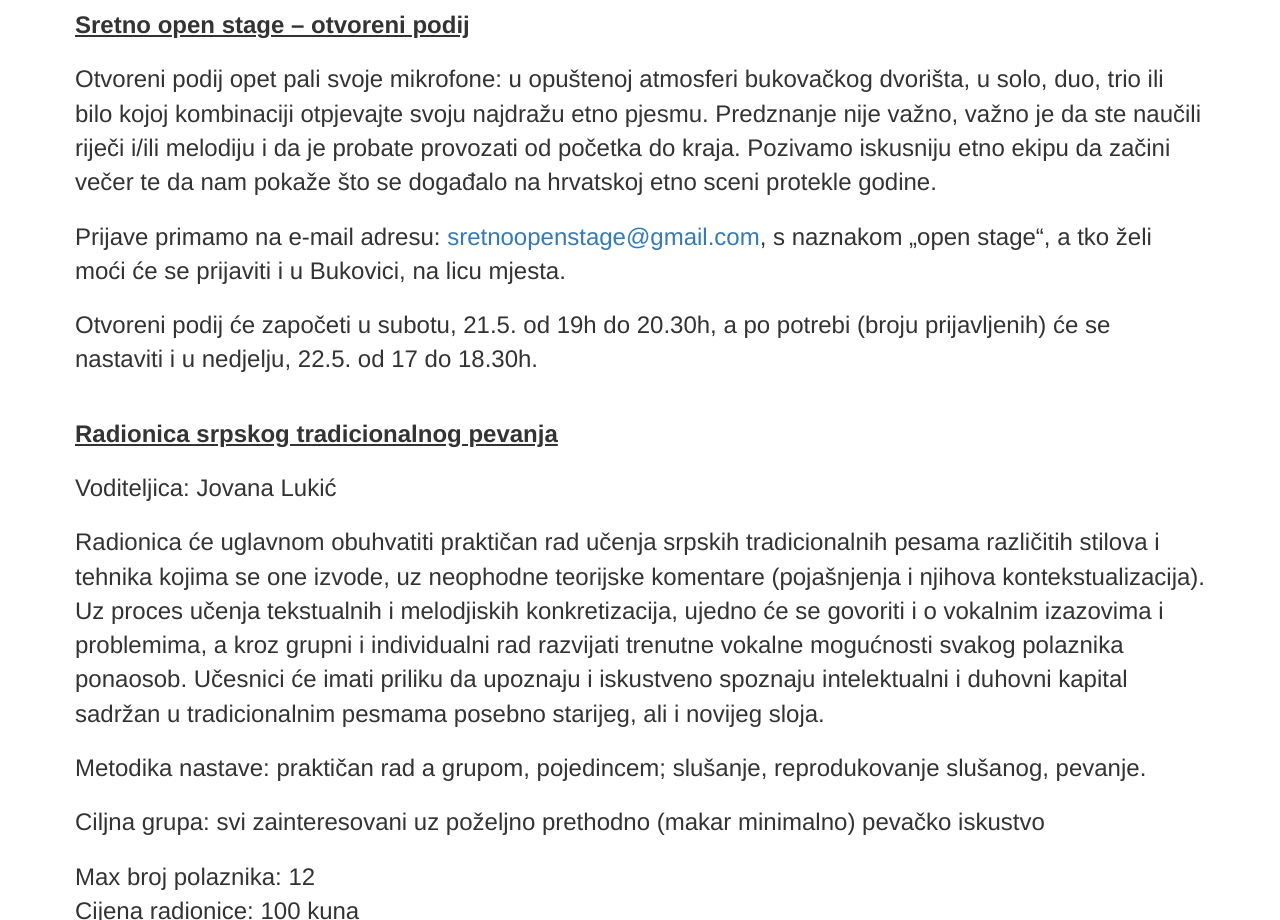
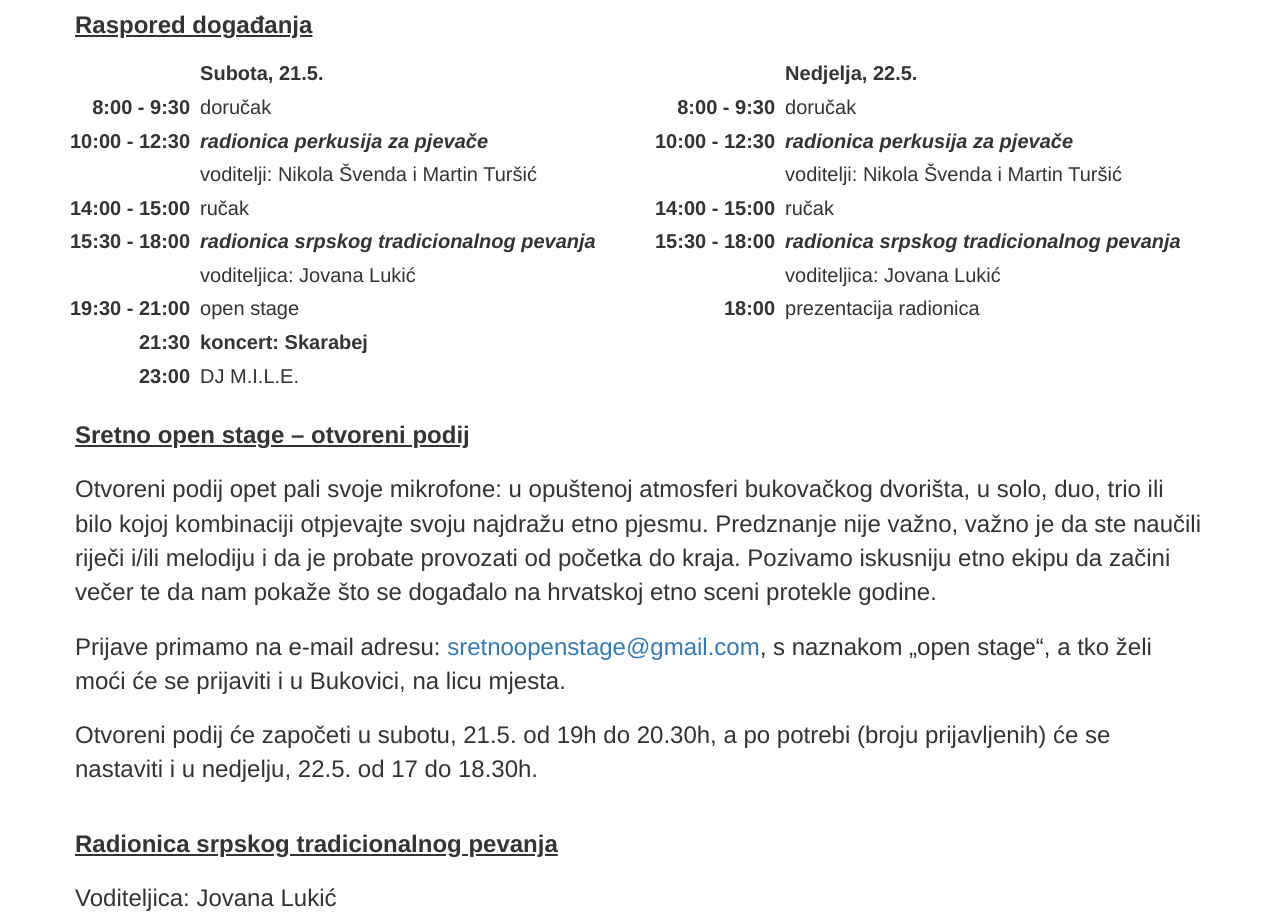
Before and after one commit to sretnoetno/sretnoetnofest, a plain HTML site: page index.html in a window 1280 px wide. Shown: the part 1880-2800 px from the top of the page. Drawn offline with nearby package versions, Linux system fonts and the light colour scheme.

Commit message:
Dodao satnicu...

```diff
--- a/index.html
+++ b/index.html
@@ -25,6 +25,21 @@ body {
 p {
   padding: 5px;
 }
+table {
+  font-size: 20px;
+}
+td {
+  padding: 2px 0 3px 0;
+}
+tr:first-child {
+  font-weight: bold;
+}
+td:first-child {
+  font-weight: bold;
+  font-size: 20px;
+  white-space: nowrap;
+  padding-right: 10px;
+}
 </style>
 
 
@@ -40,7 +55,7 @@ p {
 
 <p></p>
 
-<p>SrEtno etno fest dvodnevni je događaj koji će se odviti u <b>Bukovici Utinjskoj</b>, <b>21. i 22. svibnja 2016.g</b>, a bit će posvećen učenju, sviranju, slušanju i izvođenju etno – tradicijske, <i>world music, </i>narodne – glazbe.</br>
+<p>SrEtno etno fest dvodnevni je događaj koji će se odviti u <strong>Bukovici Utinjskoj</strong>, <strong>21. i 22. svibnja 2016.g</strong>, a bit će posvećen učenju, sviranju, slušanju i izvođenju etno – tradicijske, <i>world music, </i>narodne – glazbe.</br>
 
 U centru događanja je <i>open stage</i> – otvoreni podij za sve ljude osjećaju potrebu, želju ili nagon da otpjevaju svoju najdražu etno pjesmu pred drugima, a najavljujemo i dvije pjevačke radionice te koncert slovenskog vokalno-instrumentalnog benda „Skarabej“. Događaj organizira udruga „Kamene babe“ u suradnji s udrugom „Ekodrom“, u svrhu istraživanja i oživljavanja nematerijalne glazbene kulturne baštine cijelog Balkana.</p>
 
@@ -57,7 +72,94 @@ U centru događanja je <i>open stage</i> – otvoreni podij za sve ljude osjeća
 
 <p></p>
 
-<p><u><b id="open-stage">Sretno open stage – otvoreni podij</b></u></p>
+<p><u><strong id="satnica">Raspored događanja</strong></u></p>
+
+<div class="row">
+<div class="col-md-6">
+<table>
+ <tr>
+  <td></td>
+  <td>Subota, 21.5.</td>
+ </tr>
+ <tr>
+  <td class="text-right">8:00 - 9:30</td>
+  <td>doručak</td>
+ </tr>
+ <tr>
+  <td class="text-right">10:00 - 12:30</td>
+  <td><strong><em>radionica perkusija za pjevače</em></strong></td>
+ </tr>
+ <tr>
+  <td></td>
+  <td>voditelji: Nikola Švenda i Martin Turšić</td>
+ </tr>
+ <tr>
+  <td class="text-right">14:00 - 15:00</td>
+  <td>ručak</td>
+ </tr>
+ <tr>
+  <td class="text-right">15:30 - 18:00</td>
+  <td><strong><em>radionica srpskog tradicionalnog pevanja</em></strong></td>
+ </tr>
+ <tr>
+  <td></td>
+  <td>voditeljica: Jovana Lukić</td>
+ </tr>
+ <tr>
+  <td class="text-right">19:30 - 21:00</td>
+  <td>open stage</td>
+ </tr>
+ <tr>
+  <td class="text-right">21:30</td>
+  <td><strong>koncert: Skarabej</strong></td>
+ </tr>
+ <tr>
+  <td class="text-right">23:00</td>
+  <td>DJ M.I.L.E.</td>
+ </tr>
+</table>
+</div>
+<div class="col-md-6">
+<table>
+ <tr>
+  <td></td>
+  <td>Nedjelja, 22.5.</td>
+ </tr>
+ <tr>
+  <td class="text-right">8:00 - 9:30</td>
+  <td>doručak</td>
+ </tr>
+ <tr>
+  <td class="text-right">10:00 - 12:30</td>
+  <td><strong><em>radionica perkusija za pjevače</em></strong></td>
+ </tr>
+ <tr>
+  <td></td>
+  <td>voditelji: Nikola Švenda i Martin Turšić</td>
+ </tr>
+ <tr>
+  <td class="text-right">14:00 - 15:00</td>
+  <td>ručak</td>
+ </tr>
+ <tr>
+  <td class="text-right">15:30 - 18:00</td>
+  <td><strong><em>radionica srpskog tradicionalnog pevanja</em></strong></td>
+ </tr>
+ <tr>
+  <td></td>
+  <td>voditeljica: Jovana Lukić</td>
+ </tr>
+ <tr>
+  <td class="text-right">18:00</td>
+  <td>prezentacija radionica</td>
+ </tr>
+</table>
+</div>
+</div>
+
+<p></p>
+
+<p><u><strong id="open-stage">Sretno open stage – otvoreni podij</strong></u></p>
 
 <p>Otvoreni podij opet pali svoje mikrofone: u opuštenoj atmosferi bukovačkog dvorišta, u solo, duo, trio ili bilo kojoj kombinaciji otpjevajte svoju najdražu etno pjesmu. Predznanje nije važno, važno je da ste naučili riječi i/ili melodiju i da je probate provozati od početka do kraja. Pozivamo iskusniju etno ekipu da začini večer te da nam pokaže što se događalo na hrvatskoj etno sceni protekle godine.</p>
 
@@ -67,7 +169,7 @@ U centru događanja je <i>open stage</i> – otvoreni podij za sve ljude osjeća
 
 <p id="radionice"></p>
 
-<p><u><b id="radionica-pevanja">Radionica srpskog tradicionalnog pevanja</b></u></p>
+<p><u><strong id="radionica-pevanja">Radionica srpskog tradicionalnog pevanja</strong></u></p>
 
 <p>Voditeljica: Jovana Lukić</p>
 
@@ -87,32 +189,32 @@ Cijena radionice: 100 kuna</p>
   <iframe class="embed-responsive-item" src="https://www.youtube-nocookie.com/embed/vaOW7l-_6F0?rel=0" allowfullscreen></iframe>
 </div></div></div></p>
 
-<p><b>Jovana Lukić</b> je etnomuzikologinja iz Beograda. Njen istraživački interes je usmeren ka tradicionalnom narodnom pevanju sa prostora bivših jugoslovenskih republika, primenjenoj etnomuzikologiji, vokalnoj pedagogiji zasnovanoj na tradicionalnom pevanju, i metodologiji naučnog rada u etrnomuzikologiji. Pored istraživanja, duži niz godina se bavi i tradicionalnim narodnim pevanjem, a od 2010. godine članica je vokalnog a capella sastava Pjevačka družina Svetlane Spajić sa kojim je snimila tri CD-a i nastupala na brojnim koncertima u Srbiji i u mnogim evropskim zemljama.</p>
+<p><strong>Jovana Lukić</strong> je etnomuzikologinja iz Beograda. Njen istraživački interes je usmeren ka tradicionalnom narodnom pevanju sa prostora bivših jugoslovenskih republika, primenjenoj etnomuzikologiji, vokalnoj pedagogiji zasnovanoj na tradicionalnom pevanju, i metodologiji naučnog rada u etrnomuzikologiji. Pored istraživanja, duži niz godina se bavi i tradicionalnim narodnim pevanjem, a od 2010. godine članica je vokalnog a capella sastava Pjevačka družina Svetlane Spajić sa kojim je snimila tri CD-a i nastupala na brojnim koncertima u Srbiji i u mnogim evropskim zemljama.</p>
 
 <p></p>
 
-<p><u><b id="radionica-perkusija">Radionica perkusija za pjevače</b></u></p>
+<p><u><strong id="radionica-perkusija">Radionica perkusija za pjevače</strong></u></p>
 
 <p>Voditelji: Martin Turšić i Nikola Švenda</p>
 
 <p>Svi koji su ikad otpjevali barem „Jovano Jovanke“ bez pomoći tarabuke ili djembea znaju kako „šuplje“ zna zazvučati pjesma. Neizostavni dio balkanskih pjesama, ritmički nepravilni obrasci makedonskih, bugarskih, srpskih pjesama određuju mjesto naglašenih i nenaglašenih doba, a time i „žilu kucavicu“ same pjesme. Bez dubinskog osjećaja za taj ritam, to nisu iste pjesme. U dva dana radionice perkusionisti Nikola Švenda i Martin Turšić uz pratnju vokala podučit će nas kako uz pomoć perkusija pratiti svoju pjesmu.</p>
 
-<p>Za potrebe radionice, potrebno je donijeti <b>vlastite perkusije po izboru</b> (Djembe, bongosi, konge, tarabuka, frame drum, tamburini i slične udaraljke, lonci, poklopci i slične udaraljke). Ako nemate vlastite perkusije, javite nam se pa ćemo pokušati naći nešto za vas.</p>
+<p>Za potrebe radionice, potrebno je donijeti <strong>vlastite perkusije po izboru</strong> (Djembe, bongosi, konge, tarabuka, frame drum, tamburini i slične udaraljke, lonci, poklopci i slične udaraljke). Ako nemate vlastite perkusije, javite nam se pa ćemo pokušati naći nešto za vas.</p>
 
 <p>Max broj polaznika: 15</br>
 Cijena radionice: 100 kuna</p>
 
 <p><u>Prijave na e-mail</u>: <a href="mailto:sretnoopenstage@gmail.com">sretnoopenstage@gmail.com</a>, s naslovom „radionica perkusija za pjevače“, uz kratku motivaciju.</p>
 
-<p><b>BIO</b></p>
+<p><strong>BIO</strong></p>
 
-<p><b>Nikola</b> <b>Švenda </b>već 10 godina svira klasične bubnjeve, a zadnje 4 godine svira đembe, bendir i tarabuku pa se upoznao s balkanskim, afričkim, orijentalnim i latino ritmovima.  </p>
+<p><strong>Nikola</strong> <strong>Švenda </strong>već 10 godina svira klasične bubnjeve, a zadnje 4 godine svira đembe, bendir i tarabuku pa se upoznao s balkanskim, afričkim, orijentalnim i latino ritmovima.  </p>
 
-<p><b>Martin Turšić</b> posebno se interesira za europsku i mediteransku ranu glazbu srednjeg vijeka, te zapadnoafričke udaraljke i etno glazbu. 2008. godine je proveo mjesec dana u zapadnoafričkoj državi Gvineji kod majstora Djembea Mamady Keite. Sudjeluje na brojnim festivalima etno glazbe, a 2013. godine sa Kololirom nastupa na EBU Folk Festivalu u Bugarskoj. Uz udaraljke (djembe, frame drum i dr.) svira i hurdy-gurdy, srednjovjekovni instrument koji vuče korijene iz 11. stoljeća te srednjovjekovnu lutnju i gitaru. Član je glazbenih skupina Kololira, Naš mali Afro Bend, Forfaitz.</p>
+<p><strong>Martin Turšić</strong> posebno se interesira za europsku i mediteransku ranu glazbu srednjeg vijeka, te zapadnoafričke udaraljke i etno glazbu. 2008. godine je proveo mjesec dana u zapadnoafričkoj državi Gvineji kod majstora Djembea Mamady Keite. Sudjeluje na brojnim festivalima etno glazbe, a 2013. godine sa Kololirom nastupa na EBU Folk Festivalu u Bugarskoj. Uz udaraljke (djembe, frame drum i dr.) svira i hurdy-gurdy, srednjovjekovni instrument koji vuče korijene iz 11. stoljeća te srednjovjekovnu lutnju i gitaru. Član je glazbenih skupina Kololira, Naš mali Afro Bend, Forfaitz.</p>
 
 <p></p>
 
-<p><u><b id="koncert">Koncert: Skarabej</b></u></p>
+<p><u><strong id="koncert">Koncert: Skarabej</strong></u></p>
 
 <p>Skarabej u svojem pristupu glazbi miješa različite muzičke tradicije, od afričkih i arapskih ritmova do klasične glazbe, ali uvijek teži ka autentičnosti i kontemplativnosti u svom zvuku. Tom zvuku doprinosi  kombinacija <i>hang </i>bubnja – novog melodijskog perkusijskog instrumenta, violine i vokala. Jedinstven i suptilni dijalog ovih instrumenata stvara prostor za virtuoznu igru i meditativno pripovijedanje.</p>
 
@@ -121,23 +223,23 @@ Cijena radionice: 100 kuna</p>
   <iframe class="embed-responsive-item" src="https://www.youtube-nocookie.com/embed/wHRUYdfT-tk?rel=0" allowfullscreen></iframe>
 </div></div></div></p>
 
-<p><b>BIO</b></p>
+<p><strong>BIO</strong></p>
 
-<p><b>Boris Magdalenc</b> je perkusionist i <i>hang </i>bubnjar iz Slovenije. Surađivao je s mnogobrojnim Slovenskim i stranim umjetnicima, te svirao na koncertima diljem Slovenije i u inozemstvu. Trenutno se bavi svojim projektom „Skarabej“, Glazbom za hang i violinu. Stvara glazbu za kazalište, dokumentarce i plesne predstave. U svom radu fokusiran je na istraživanje utjecaja zvuka i muzike na razvoj ljudske svijesti.</p>
+<p><strong>Boris Magdalenc</strong> je perkusionist i <i>hang </i>bubnjar iz Slovenije. Surađivao je s mnogobrojnim Slovenskim i stranim umjetnicima, te svirao na koncertima diljem Slovenije i u inozemstvu. Trenutno se bavi svojim projektom „Skarabej“, Glazbom za hang i violinu. Stvara glazbu za kazalište, dokumentarce i plesne predstave. U svom radu fokusiran je na istraživanje utjecaja zvuka i muzike na razvoj ljudske svijesti.</p>
 
-<p><b>Tea Vidmar</b> poznata je široj publici kao glumica i mentorica uličnog kazališta Ana Monro. Vokalistica je benda Skarabej te pripovjedačica u projektu <i>Polona Prosen‘s Lebanon stories</i>. Studira klasično pjevanje u muzičkoj školi te istražuje različite vokalne tehnike.</p>
+<p><strong>Tea Vidmar</strong> poznata je široj publici kao glumica i mentorica uličnog kazališta Ana Monro. Vokalistica je benda Skarabej te pripovjedačica u projektu <i>Polona Prosen‘s Lebanon stories</i>. Studira klasično pjevanje u muzičkoj školi te istražuje različite vokalne tehnike.</p>
 
 <p></p>
 
-<p><u><b="ostalo">Za one koji prvi puta dolaze!</b></u></p>
+<p><u><strong="ostalo">Za one koji prvi puta dolaze!</strong></u></p>
 
 <p>Postoji ograničeni broj mjesta za spavanje (madraci), ali najbolje je donijeti svoj vlastiti šator. Kampiranje je moguće posvuda oko imanja. Voda i sanitarni čvor su dostupni.</p>
 
-<p>Kotizacija u iznosu od <b>40 kuna</b> (<b>0 kuna</b> ako idete na radionicu) se plaća na licu mjesta. Piće i hrana su također organizirani po prihvatljivim cijenama, a njihovom kupnjom podržavate ovaj festival i rad udruga „Ekodrom“ i „Kamene babe“.</p>
+<p>Kotizacija u iznosu od <strong>40 kuna</strong> (<strong>0 kuna</strong> ako idete na radionicu) se plaća na licu mjesta. Piće i hrana su također organizirani po prihvatljivim cijenama, a njihovom kupnjom podržavate ovaj festival i rad udruga „Ekodrom“ i „Kamene babe“.</p>
 
-<p><u><b id="lokacija">Kako do Bukovice?</b></u></p>
+<p><u><strong id="lokacija">Kako do Bukovice?</strong></u></p>
 
-<p>Nakon Karlovca, nastavite <b>starom cestom prema Splitu</b>. Nakon cca 14km, u <b>Tušiloviću</b>, skrenite lijevo za <b>Vojnić</b>. Nakon cca 8km, u selu <b>Živković Kosa</b>, skrenite lijevo za <b>Bukovicu</b> (postoji tabla na cesti). Nakon cca 2km s vaše desne strane primjetit ćete malo <b>groblje</b>. Nakon groblja skrenite na <b>prvi makadam desno</b> (postoji tabla Ekodrom) i vozite do kraja. Na kraju makadama nalazi se seosko imanje Bukovica.</p>
+<p>Nakon Karlovca, nastavite <strong>starom cestom prema Splitu</strong>. Nakon cca 14km, u <strong>Tušiloviću</strong>, skrenite lijevo za <strong>Vojnić</strong>. Nakon cca 8km, u selu <strong>Živković Kosa</strong>, skrenite lijevo za <strong>Bukovicu</strong> (postoji tabla na cesti). Nakon cca 2km s vaše desne strane primjetit ćete malo <strong>groblje</strong>. Nakon groblja skrenite na <strong>prvi makadam desno</strong> (postoji tabla Ekodrom) i vozite do kraja. Na kraju makadama nalazi se seosko imanje Bukovica.</p>
 
 <p><div class="row"><div class="col-sm-10 col-sm-offset-1">
 <div class="embed-responsive embed-responsive-16by9">
```
